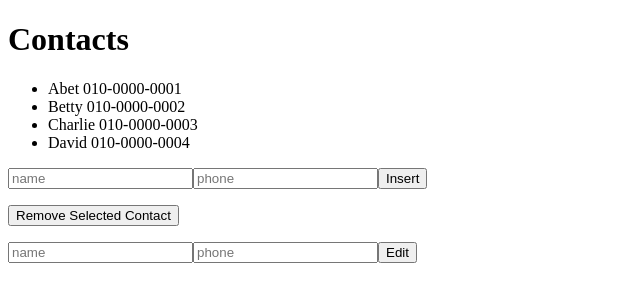
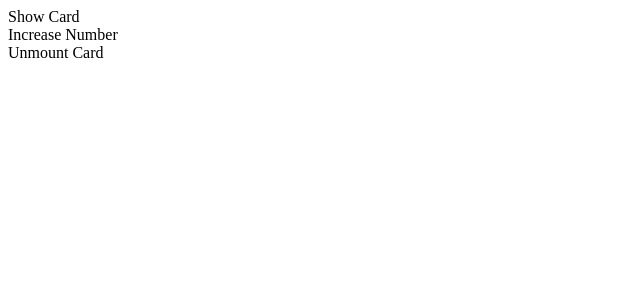
Before and after one commit to 01045972746/reactjs, a React app: page / in a window 1280 px wide. Shown: the top 302 px of the page, without its empty margins (0-640 px from the left). Built offline with nearby package versions, Linux system fonts and the light colour scheme.

Commit message:
[LifeCycle] add lifecycle api

```diff
--- a/src/components/App.js
+++ b/src/components/App.js
@@ -1,12 +1,50 @@
 import React from 'react';
-import Contacts from './Contact/Contacts'
+// import Contacts from './Contact/Contacts'
+import Button from './Button/Button'
+import Card from './Card/Card'
 
 
 
 class App extends React.Component {
+
+    constructor(props) {
+        super(props);
+        this.state = {
+            number: 0,
+            show: false
+        };
+    }
+
+    _increase() {
+        this.setState({
+            number: this.state.number+1
+        });
+    }
+
+    _show() {
+        this.setState({
+            show: true
+        });
+    }
+
+    _unmount() {
+        this.setState({
+            number: 0,
+            show: false
+        });
+    }
+
+
     render(){
+        let component = (<Card number={this.state.number}/>);
+
         return  (
-            <Contacts />
+            <div>
+                <Button caption="Show Card" cutomClass="green" onClick={this._show.bind(this)} />
+                <Button caption="Increase Number" customClass="blue" onClick={this._increase.bind(this)} />
+                <Button caption="Unmount Card" customClass="red" onClick={this._unmount.bind(this)} />
+                {this.state.show ? component : ""}
+            </div>
         );
     }
 }
--- /dev/null
+++ b/src/components/Button/Button.js
@@ -0,0 +1,20 @@
+import React from 'react'
+
+class Button extends React.Component {
+
+    render() {
+        let className = "ui button " + this.props.customClass;
+
+        return (
+            <div onClick={this.props.onClick}className={className}>
+                {this.props.caption}
+            </div>
+        );
+
+    }
+
+
+}
+
+
+export default Button;
--- /dev/null
+++ b/src/components/Card/Card.js
@@ -0,0 +1,52 @@
+import React from 'react'
+
+
+class Card extends React.Component {
+
+    constructor(props){
+        super(props);
+        console.log("constructor");
+    }
+    componentWillMount() {
+        console.log("componentWillMount");
+    }
+
+    componentDidMount() {
+        console.log("componentDidMount");
+    }
+
+    componentWillReceiveProps(nextProps) {
+        console.log("componentWillReceiveProps: " +JSON.stringify(nextProps));
+    }
+    shouldComponentUpdate(nextProps, nextState){
+        console.log("shouldComponentUpdate: " + JSON.stringify(nextProps) + " " + JSON.stringify(nextState));
+        return true;
+    }
+
+    componentWillUpdate(nextProps, nextState){
+        console.log("componentWillUpdate: " + JSON.stringify(nextProps) + " " + JSON.stringify(nextState));
+    }
+
+    componentDidUpdate(prevProps, prevState){
+        console.log("componentDidUpdate: " + JSON.stringify(prevProps) + " " + JSON.stringify(prevState));
+    }
+
+    componentWillUnmount(){
+        console.log("componentWillUnmount");
+    }
+
+    render() {
+        console.log("render");
+        return (
+            <div className="ui card">
+                <div className="content">
+                    number : {this.props.number}
+                </div>
+            </div>
+        );
+    }
+
+
+}
+
+export default Card;
```
